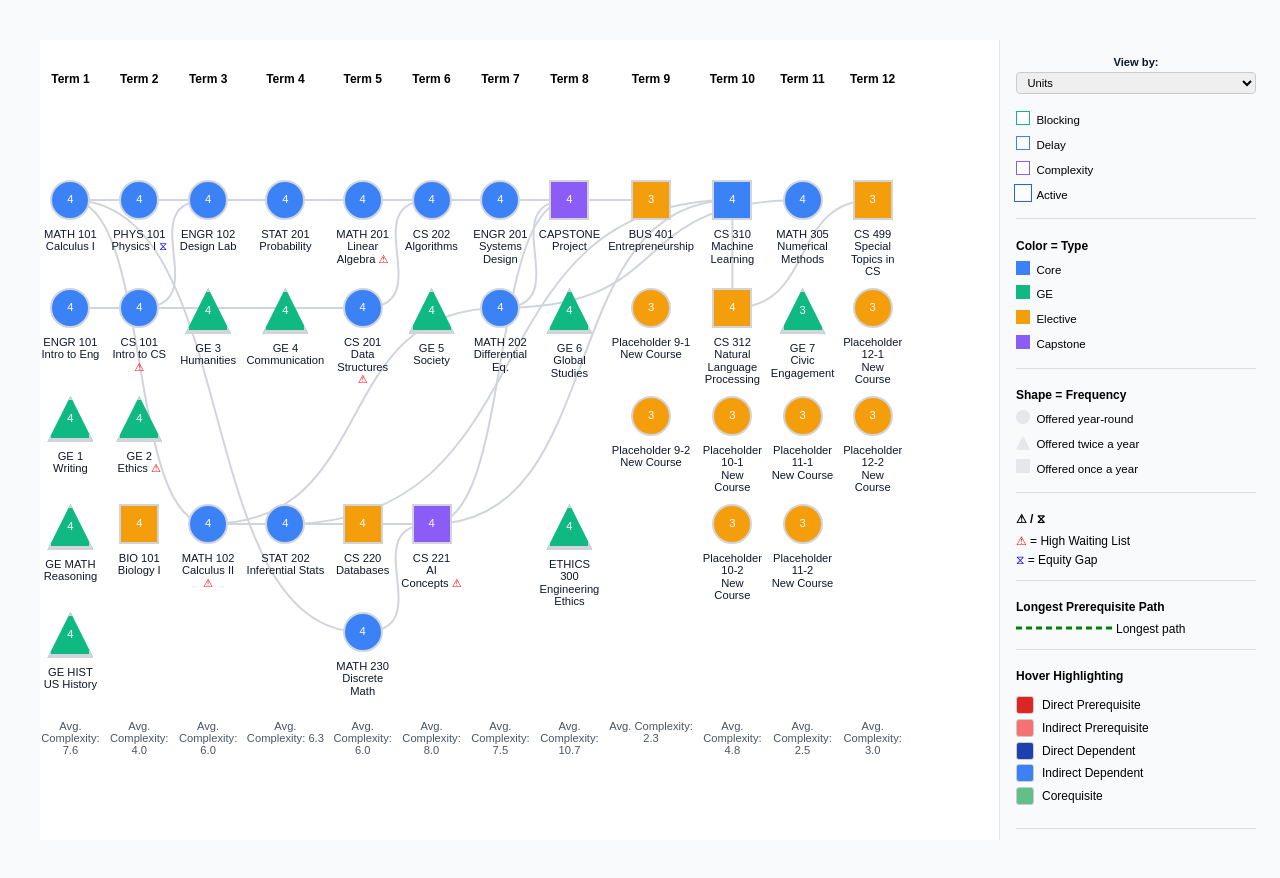
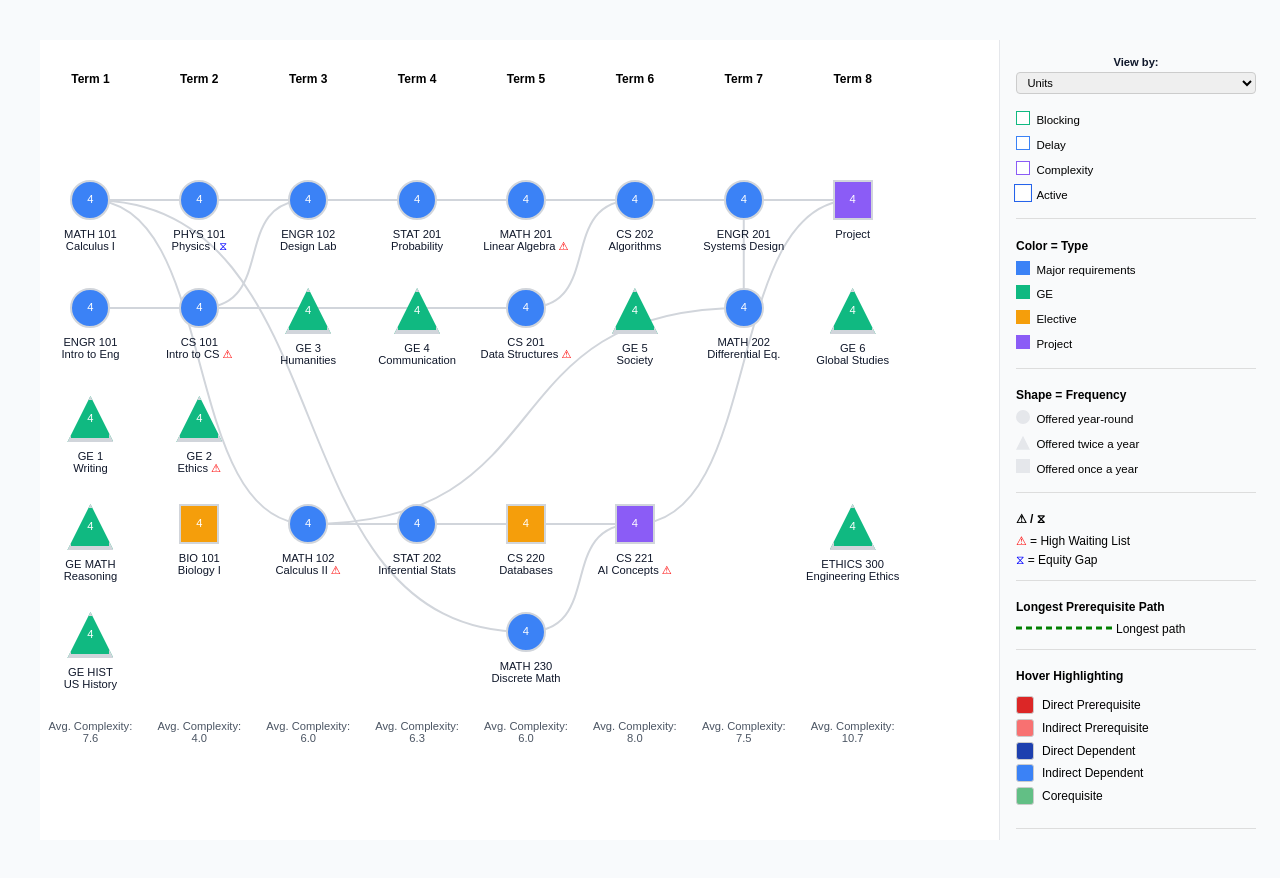
Before and after one commit to xhpmoonx/chart-vip-vue, a Vue app: page / in a window 1280 px wide. Built offline with nearby package versions, Linux system fonts and the light colour scheme.

Commit message:
making changes meeting

```diff
--- a/src/assets/curriculum.json
+++ b/src/assets/curriculum.json
@@ -3,7 +3,7 @@
     "id": "math101",
     "label": "MATH 101\nCalculus I",
     "units": 4,
-    "type": "core",
+    "type": "major-requirements",
     "term": 1,
     "row": 2,
     "prereqs": [],
@@ -22,7 +22,7 @@
     "id": "engr101",
     "label": "ENGR 101\nIntro to Eng",
     "units": 4,
-    "type": "core",
+    "type": "major-requirements",
     "term": 1,
     "row": 3,
     "prereqs": [],
@@ -98,7 +98,7 @@
     "id": "phys101",
     "label": "PHYS 101\nPhysics I",
     "units": 4,
-    "type": "core",
+    "type": "major-requirements",
     "term": 2,
     "row": 2,
     "prereqs": [
@@ -119,7 +119,7 @@
     "id": "cs101",
     "label": "CS 101\nIntro to CS",
     "units": 4,
-    "type": "core",
+    "type": "major-requirements",
     "term": 2,
     "row": 3,
     "prereqs": [
@@ -178,7 +178,7 @@
     "id": "engr102",
     "label": "ENGR 102\nDesign Lab",
     "units": 4,
-    "type": "core",
+    "type": "major-requirements",
     "term": 3,
     "row": 2,
     "prereqs": [
@@ -218,7 +218,7 @@
     "id": "math102",
     "label": "MATH 102\nCalculus II",
     "units": 4,
-    "type": "core",
+    "type": "major-requirements",
     "term": 3,
     "row": 5,
     "prereqs": [
@@ -239,7 +239,7 @@
     "id": "stat201",
     "label": "STAT 201\nProbability",
     "units": 4,
-    "type": "core",
+    "type": "major-requirements",
     "term": 4,
     "row": 2,
     "prereqs": [
@@ -279,7 +279,7 @@
     "id": "stat202",
     "label": "STAT 202\nInferential Stats",
     "units": 4,
-    "type": "core",
+    "type": "major-requirements",
     "term": 4,
     "row": 5,
     "prereqs": [
@@ -300,7 +300,7 @@
     "id": "math201",
     "label": "MATH 201\nLinear Algebra",
     "units": 4,
-    "type": "core",
+    "type": "major-requirements",
     "term": 5,
     "row": 2,
     "prereqs": [
@@ -321,7 +321,7 @@
     "id": "cs201",
     "label": "CS 201\nData Structures",
     "units": 4,
-    "type": "core",
+    "type": "major-requirements",
     "term": 5,
     "row": 3,
     "prereqs": [
@@ -363,7 +363,7 @@
     "id": "cs202",
     "label": "CS 202\nAlgorithms",
     "units": 4,
-    "type": "core",
+    "type": "major-requirements",
     "term": 6,
     "row": 2,
     "prereqs": [
@@ -404,7 +404,7 @@
     "id": "cs221",
     "label": "CS 221\nAI Concepts",
     "units": 4,
-    "type": "capstone",
+    "type": "project",
     "term": 6,
     "row": 5,
     "prereqs": [
@@ -426,7 +426,7 @@
     "id": "engr201",
     "label": "ENGR 201\nSystems Design",
     "units": 4,
-    "type": "core",
+    "type": "major-requirements",
     "term": 7,
     "row": 2,
     "prereqs": [
@@ -441,17 +441,21 @@
     },
     "frequency": "Offered year-round",
     "waiting list": 18,
-    "equity gap": false
+    "equity gap": false,
+    "coreqs": [
+      "math202"
+    ]
   },
   {
     "id": "math202",
     "label": "MATH 202\nDifferential Eq.",
     "units": 4,
-    "type": "core",
+    "type": "major-requirements",
     "term": 7,
     "row": 3,
     "prereqs": [
-      "math102"
+      "math102",
+      "engr201"
     ],
     "metrics": {
       "complexity": 8,
@@ -462,13 +466,16 @@
     },
     "frequency": "Offered year-round",
     "waiting list": 12,
-    "equity gap": false
+    "equity gap": false,
+    "coreqs": [
+      "engr201"
+    ]
   },
   {
     "id": "math230",
     "label": "MATH 230\nDiscrete Math",
     "units": 4,
-    "type": "core",
+    "type": "major-requirements",
     "term": 5,
     "row": 6,
     "prereqs": [
@@ -486,14 +493,13 @@
     "equity gap": false
   },
   {
-    "id": "capstone",
-    "label": "CAPSTONE\nProject",
+    "id": "project",
+    "label": " Project",
     "units": 4,
-    "type": "capstone",
+    "type": "project",
     "term": 8,
     "row": 2,
     "prereqs": [
-      "math202",
       "engr201",
       "cs221"
     ],
@@ -545,288 +551,5 @@
     "frequency": "Offered twice a year",
     "waiting list": 0,
     "equity gap": false
-  },
-  {
-    "id": "placeholder_9_1",
-    "label": "Placeholder 9-1\nNew Course",
-    "units": 3,
-    "type": "elective",
-    "term": 9,
-    "row": 3,
-    "prereqs": [],
-    "metrics": {
-      "complexity": 1,
-      "delay": 0,
-      "blocking": 0,
-      "centrality": 0.0,
-      "dfwRate": 0.0
-    },
-    "frequency": "TBD",
-    "waiting list": 0,
-    "equity gap": false
-  },
-  {
-    "id": "placeholder_9_2",
-    "label": "Placeholder 9-2\nNew Course",
-    "units": 3,
-    "type": "elective",
-    "term": 9,
-    "row": 4,
-    "prereqs": [],
-    "metrics": {
-      "complexity": 1,
-      "delay": 0,
-      "blocking": 0,
-      "centrality": 0.0,
-      "dfwRate": 0.0
-    },
-    "frequency": "TBD",
-    "waiting list": 0,
-    "equity gap": false
-  },
-  {
-    "id": "placeholder_10_1",
-    "label": "Placeholder 10-1\nNew Course",
-    "units": 3,
-    "type": "elective",
-    "term": 10,
-    "row": 4,
-    "prereqs": [],
-    "metrics": {
-      "complexity": 1,
-      "delay": 0,
-      "blocking": 0,
-      "centrality": 0.0,
-      "dfwRate": 0.0
-    },
-    "frequency": "TBD",
-    "waiting list": 0,
-    "equity gap": false
-  },
-  {
-    "id": "placeholder_10_2",
-    "label": "Placeholder 10-2\nNew Course",
-    "units": 3,
-    "type": "elective",
-    "term": 10,
-    "row": 5,
-    "prereqs": [],
-    "metrics": {
-      "complexity": 1,
-      "delay": 0,
-      "blocking": 0,
-      "centrality": 0.0,
-      "dfwRate": 0.0
-    },
-    "frequency": "TBD",
-    "waiting list": 0,
-    "equity gap": false
-  },
-  {
-    "id": "placeholder_11_1",
-    "label": "Placeholder 11-1\nNew Course",
-    "units": 3,
-    "type": "elective",
-    "term": 11,
-    "row": 4,
-    "prereqs": [],
-    "metrics": {
-      "complexity": 1,
-      "delay": 0,
-      "blocking": 0,
-      "centrality": 0.0,
-      "dfwRate": 0.0
-    },
-    "frequency": "TBD",
-    "waiting list": 0,
-    "equity gap": false
-  },
-  {
-    "id": "placeholder_11_2",
-    "label": "Placeholder 11-2\nNew Course",
-    "units": 3,
-    "type": "elective",
-    "term": 11,
-    "row": 5,
-    "prereqs": [],
-    "metrics": {
-      "complexity": 1,
-      "delay": 0,
-      "blocking": 0,
-      "centrality": 0.0,
-      "dfwRate": 0.0
-    },
-    "frequency": "TBD",
-    "waiting list": 0,
-    "equity gap": false
-  },
-  {
-    "id": "placeholder_12_1",
-    "label": "Placeholder 12-1\nNew Course",
-    "units": 3,
-    "type": "elective",
-    "term": 12,
-    "row": 3,
-    "prereqs": [],
-    "metrics": {
-      "complexity": 1,
-      "delay": 0,
-      "blocking": 0,
-      "centrality": 0.0,
-      "dfwRate": 0.0
-    },
-    "frequency": "TBD",
-    "waiting list": 0,
-    "equity gap": false
-  },
-  {
-    "id": "placeholder_12_2",
-    "label": "Placeholder 12-2\nNew Course",
-    "units": 3,
-    "type": "elective",
-    "term": 12,
-    "row": 4,
-    "prereqs": [],
-    "metrics": {
-      "complexity": 1,
-      "delay": 0,
-      "blocking": 0,
-      "centrality": 0.0,
-      "dfwRate": 0.0
-    },
-    "frequency": "TBD",
-    "waiting list": 0,
-    "equity gap": false
-  },
-  {
-    "id": "bus401",
-    "label": "BUS 401\nEntrepreneurship",
-    "units": 3,
-    "type": "elective",
-    "term": 9,
-    "row": 2,
-    "prereqs": [
-      "capstone"
-    ],
-    "metrics": {
-      "complexity": 5,
-      "delay": 0,
-      "blocking": 1,
-      "centrality": 0.22,
-      "dfwRate": 0.12
-    },
-    "frequency": "Offered once a year",
-    "waiting list": 5,
-    "equity gap": false
-  },
-  {
-    "id": "cs310",
-    "label": "CS 310\nMachine Learning",
-    "units": 4,
-    "type": "core",
-    "term": 10,
-    "row": 2,
-    "prereqs": [
-      "cs221",
-      "stat202"
-    ],
-    "metrics": {
-      "complexity": 9,
-      "delay": 2,
-      "blocking": 2,
-      "centrality": 0.45,
-      "dfwRate": 0.25
-    },
-    "frequency": "Offered once a year",
-    "waiting list": 12,
-    "equity gap": false,
-    "coreqs": [
-      "cs312"
-    ]
-  },
-  {
-    "id": "cs312",
-    "label": "CS 312\nNatural Language Processing",
-    "units": 4,
-    "type": "elective",
-    "term": 10,
-    "row": 3,
-    "prereqs": [
-      "cs310"
-    ],
-    "metrics": {
-      "complexity": 8,
-      "delay": 3,
-      "blocking": 1,
-      "centrality": 0.37,
-      "dfwRate": 0.2
-    },
-    "frequency": "Offered once a year",
-    "waiting list": 8,
-    "equity gap": false,
-    "coreqs": [
-      "cs310"
-    ]
-  },
-  {
-    "id": "math305",
-    "label": "MATH 305\nNumerical Methods",
-    "units": 4,
-    "type": "core",
-    "term": 11,
-    "row": 2,
-    "prereqs": [
-      "math202"
-    ],
-    "metrics": {
-      "complexity": 6,
-      "delay": 2,
-      "blocking": 2,
-      "centrality": 0.3,
-      "dfwRate": 0.18
-    },
-    "frequency": "Offered year-round",
-    "waiting list": 4,
-    "equity gap": false
-  },
-  {
-    "id": "ge7",
-    "label": "GE 7\nCivic Engagement",
-    "units": 3,
-    "type": "ge",
-    "term": 11,
-    "row": 3,
-    "prereqs": [],
-    "metrics": {
-      "complexity": 2,
-      "delay": 1,
-      "blocking": 0,
-      "centrality": 0.1,
-      "dfwRate": 0.1
-    },
-    "frequency": "Offered twice a year",
-    "waiting list": 2,
-    "equity gap": false
-  },
-  {
-    "id": "cs499",
-    "label": "CS 499\nSpecial Topics in CS",
-    "units": 3,
-    "type": "elective",
-    "term": 12,
-    "row": 2,
-    "prereqs": [
-      "cs312"
-    ],
-    "metrics": {
-      "complexity": 7,
-      "delay": 1,
-      "blocking": 0,
-      "centrality": 0.2,
-      "dfwRate": 0.15
-    },
-    "frequency": "Offered once a year",
-    "waiting list": 6,
-    "equity gap": false
   }
 ]
--- a/src/assets/styles.css
+++ b/src/assets/styles.css
@@ -82,7 +82,7 @@ body {
   }
 
   /* Apply shapes based on data-type wrapper */
-  [data-type="core"] .shape.example {
+  [data-type="major-equirements"] .shape.example {
     border-radius: 50%;
   }
 
@@ -96,7 +96,7 @@ body {
     height: 28px;
   }
 
-  [data-type="capstone"] .shape.example {
+  [data-type="project"] .shape.example {
     border: 3px solid #1b2d52;
     clip-path: polygon(50% 0%, 0% 100%, 100% 100%);
     width: 40px;
@@ -106,7 +106,7 @@ body {
 
 
 /* === Shape Styles by Course Type === */
-.course[data-type="core"] .shape {
+.course[data-type="major-equirements"] .shape {
   width: 30px;
   height: 30px;
   border-radius: 50%;
@@ -124,7 +124,7 @@ body {
   border-radius: 999px;
 }
 
-.course[data-type="capstone"] .shape {
+.course[data-type="project"] .shape {
     width: 45px;
     height: 45px;
     background: rgb(154, 164, 188);
--- a/src/components/CourseNode.vue
+++ b/src/components/CourseNode.vue
@@ -134,10 +134,10 @@ const isCorequisite = computed(() => {
   border: 4px solid #d1d5db;
 }
 
-.core .shape { background-color: #3b82f6; }
+.major-requirements .shape { background-color: #3b82f6; }
 .ge .shape { background-color: #10b981; }
 .elective .shape { background-color: #f59e0b; }
-.capstone .shape { background-color: #8b5cf6; }
+.project .shape { background-color: #8b5cf6; }
 
 .high-blocking .shape { border-color: #dc2626;   color: black;}
 .high-delay .shape { border-color: #f59e0b;   color: black;}
--- a/src/components/SidebarKey.vue
+++ b/src/components/SidebarKey.vue
@@ -26,10 +26,10 @@
 
     <!-- Type Legend -->
     <h4 class="title">Color = Type</h4>
-    <div class="item"><span class="shape core" /> Core</div>
+    <div class="item"><span class="shape major-requirements" /> Major requirements</div>
     <div class="item"><span class="shape ge" /> GE</div>
     <div class="item"><span class="shape elective" /> Elective</div>
-    <div class="item"><span class="shape capstone" /> Capstone</div>
+    <div class="item"><span class="shape project" /> Project</div>
     <div class="divider" />
 
     <!-- Shape Legend -->
@@ -199,10 +199,10 @@ select {
 
 
 /* Colors by type */
-.core { background-color: #3b82f6; }
+.major-requirements { background-color: #3b82f6; }
 .ge { background-color: #10b981; }
 .elective { background-color: #f59e0b; }
-.capstone { background-color: #8b5cf6; }
+.project { background-color: #8b5cf6; }
 
 /* Shapes by frequency */
 .circle {
```
